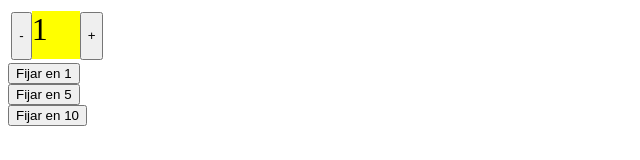
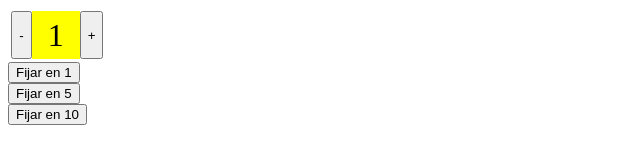
Before and after one commit to carlesnacher/cnv-ang-data-urbalab, an Angular app: page / in a window 1280 px wide. Shown: the top 160 px of the page, without its empty margins (0-640 px from the left). Built offline with nearby package versions, Linux system fonts and the light colour scheme.

Commit message:
Add inline-flex dado.component.css

```diff
--- a/src/app/elemento/dado/dado.component.css
+++ b/src/app/elemento/dado/dado.component.css
@@ -1,10 +1,10 @@
 .selector {
-  display: inline-block;
+  display: inline-flex;
   margin: 0.2rem;
 }
 
 .valor {
-  display: inline-block;
+  display: inline-flex;
   justify-content: center;
   align-items: center;
   width: 3rem;
```
